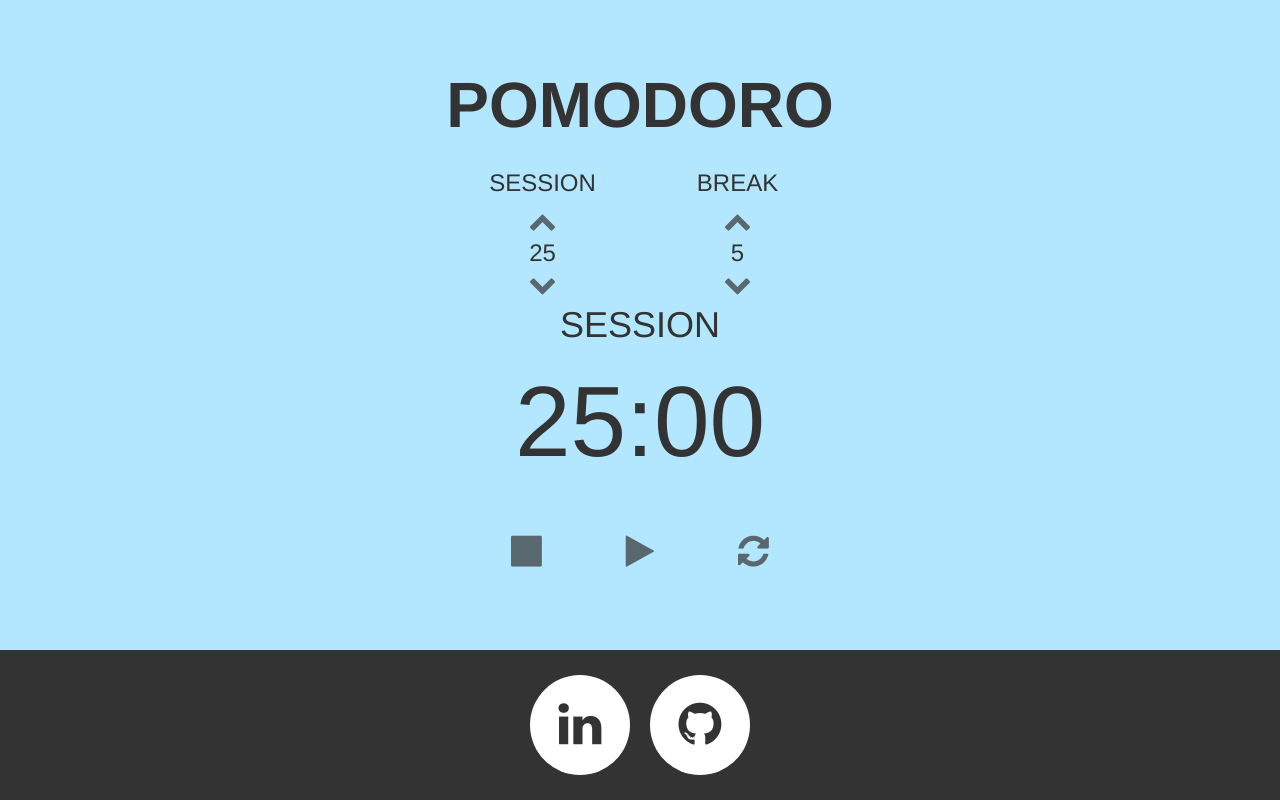
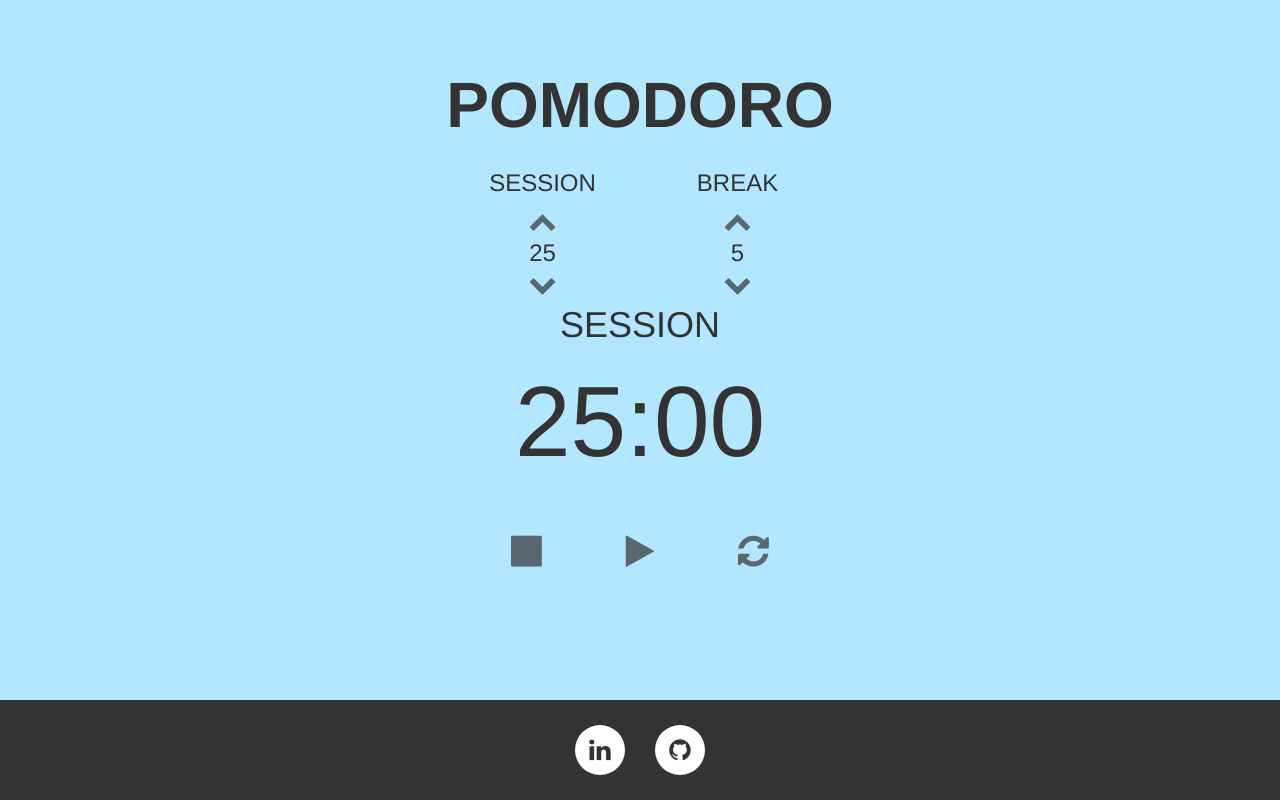
Before and after one commit to danielcpan/pomodoro_clock, a plain HTML site: page index.html in a window 1280 px wide. Drawn offline with nearby package versions, Linux system fonts and the light colour scheme.

Commit message:
Decreased footer size

```diff
--- a/main.css
+++ b/main.css
@@ -47,7 +47,7 @@ a {
 
 footer {
   position: absolute;
-  padding: 75px;
+  padding: 50px;
   right: 0;
   bottom: 0;
   left: 0;
@@ -67,16 +67,16 @@ ul {
 ul li {
 	list-style: none;
 	float: left;
-	margin: 10px;
-	width: 100px;
-	height: 100px;
-	line-height: 100px;
+	margin: 15px;
+	width: 50px;
+	height: 50px;
+	line-height: 50px;
 	text-align: center;
 	background: #fff;
 	border-radius: 50%;
 	position: relative;
 	overflow: hidden;
-	font-size: 50px;
+	font-size: 25px;
 	z-index: 1;
 	transition: 0.5s ease-in-out;
 }
```
Also changed, not shown: index.html (line endings or trailing spaces).
